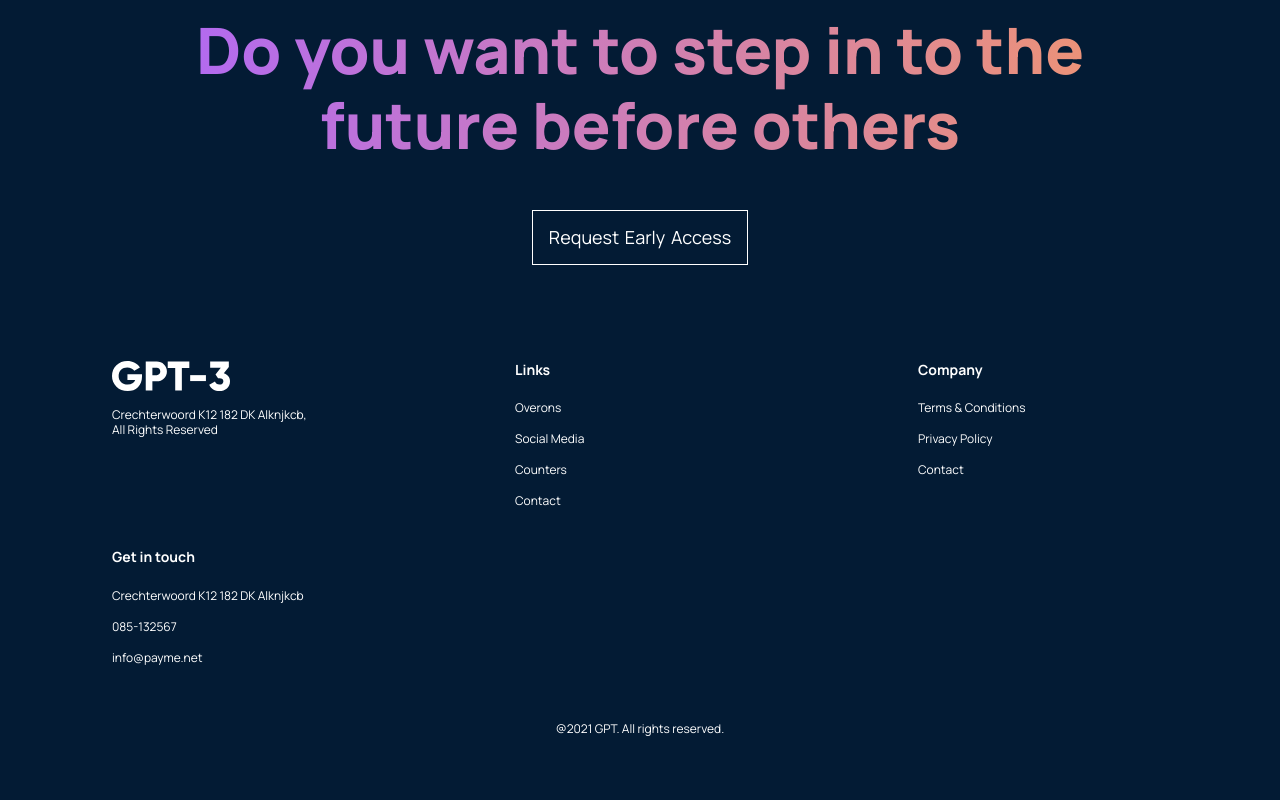
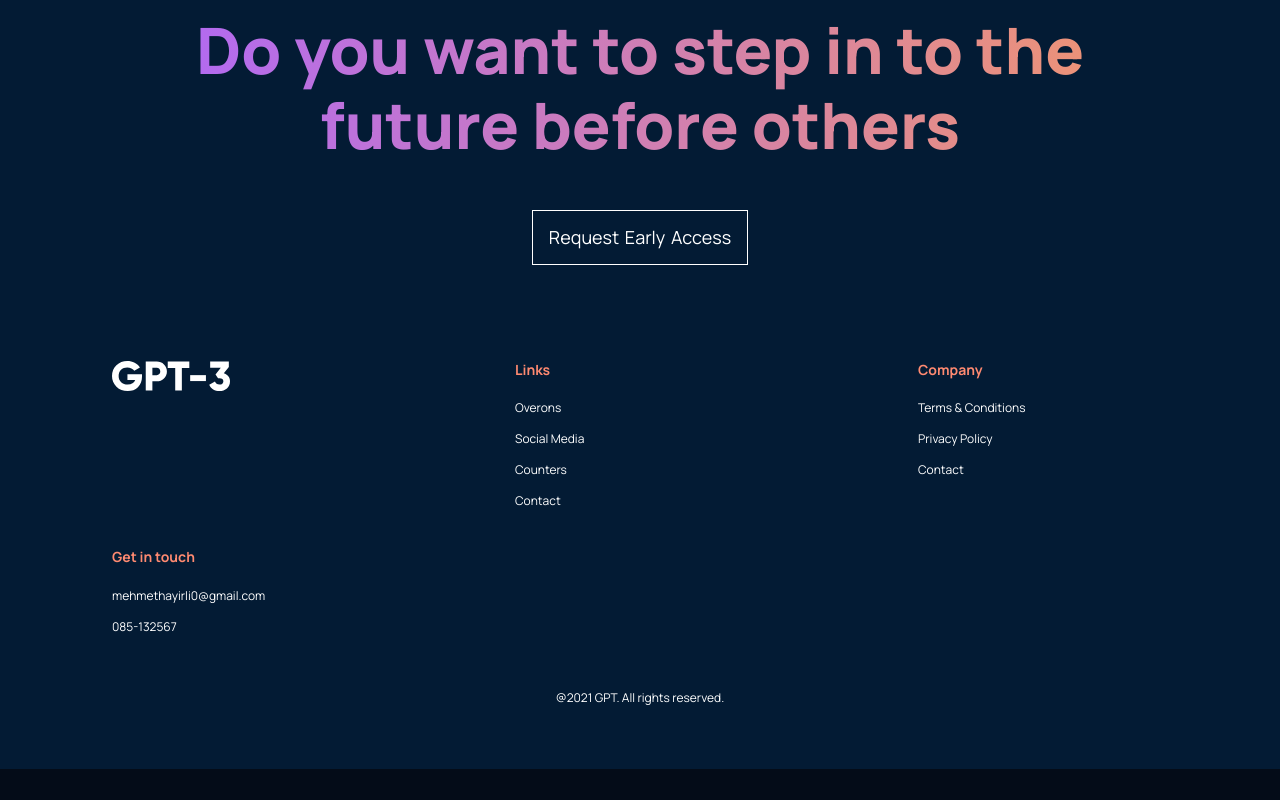
Before and after one commit to mehmethayirli/GPT-UIUX, a React (Create React App) app: page / in a window 1280 px wide. Shown: the part 4249-5049 px from the top of the page. After the commit the page ends 5018 px from the top, so only its background shows below. Built offline with nearby package versions, Linux system fonts and the light colour scheme.

Commit message:
footer update

```diff
--- a/src/containers/footer/Footer.jsx
+++ b/src/containers/footer/Footer.jsx
@@ -17,11 +17,8 @@
     <div className="gpt__footer-links">
       <div className="gpt__footer-links_logo">
         <img src={gptLogo} alt="gpt_logo" />
-        <p>
-          Crechterwoord K12 182 DK Alknjkcb, <br /> All Rights Reserved
-        </p>
       </div>
-      <div className="gpt__footer-links_div">
+      <div className="gpt__footer-links_div ">
         <h4>Links</h4>
         <p>Overons</p>
         <p>Social Media</p>
@@ -36,9 +33,8 @@
       </div>
       <div className="gpt__footer-links_div">
         <h4>Get in touch</h4>
-        <p>Crechterwoord K12 182 DK Alknjkcb</p>
+        <p>mehmethayirli0@gmail.com</p>
         <p>085-132567</p>
-        <p>info@payme.net</p>
       </div>
     </div>
 
--- a/src/containers/footer/footer.css
+++ b/src/containers/footer/footer.css
@@ -85,7 +85,7 @@
   font-size: 14px;
   line-height: 17px;
   font-family: var(--font-family);
-  color: #fff;
+  color: var(--color-subtext);
 
   margin-bottom: 0.9rem;
 }
```
